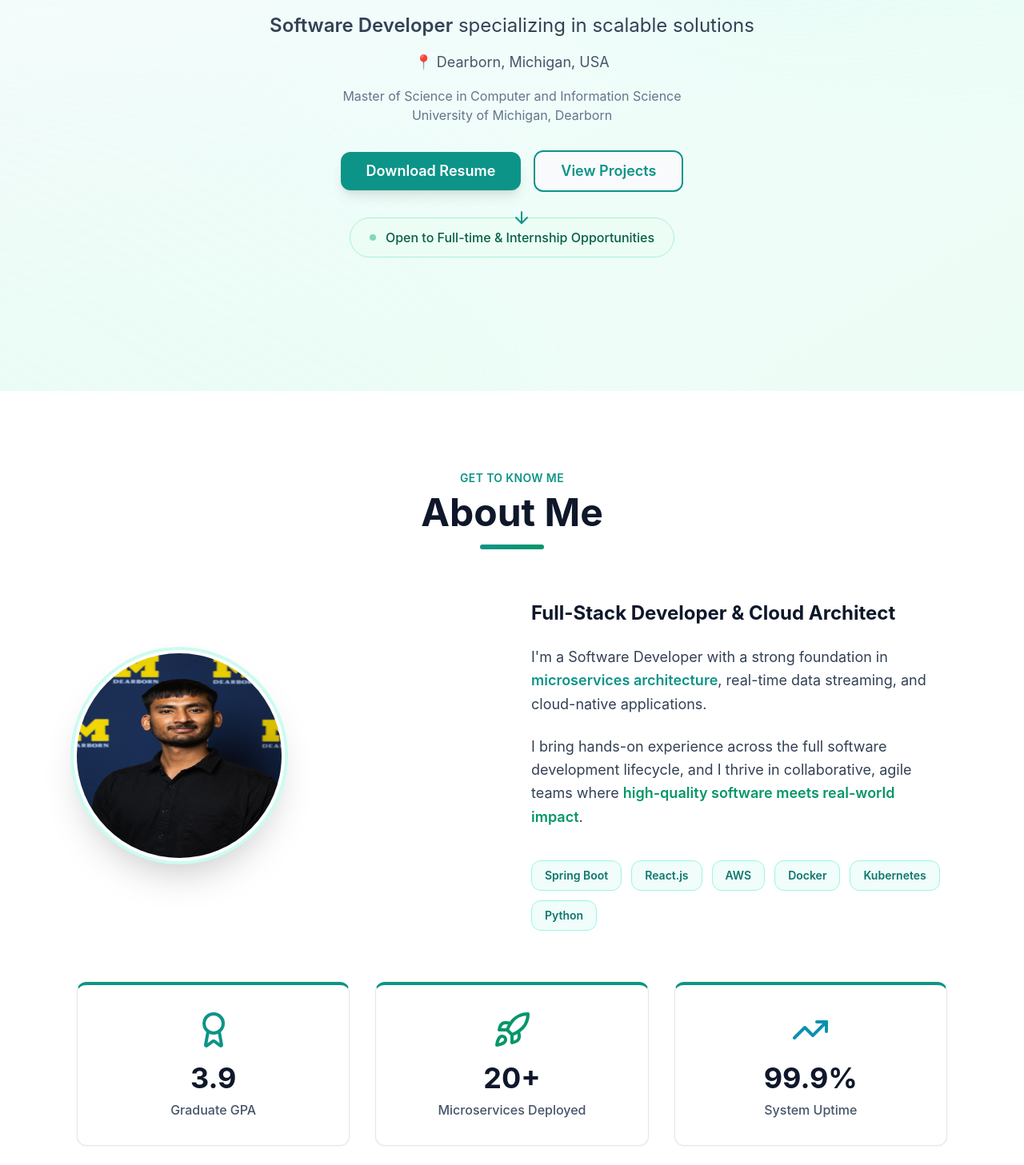
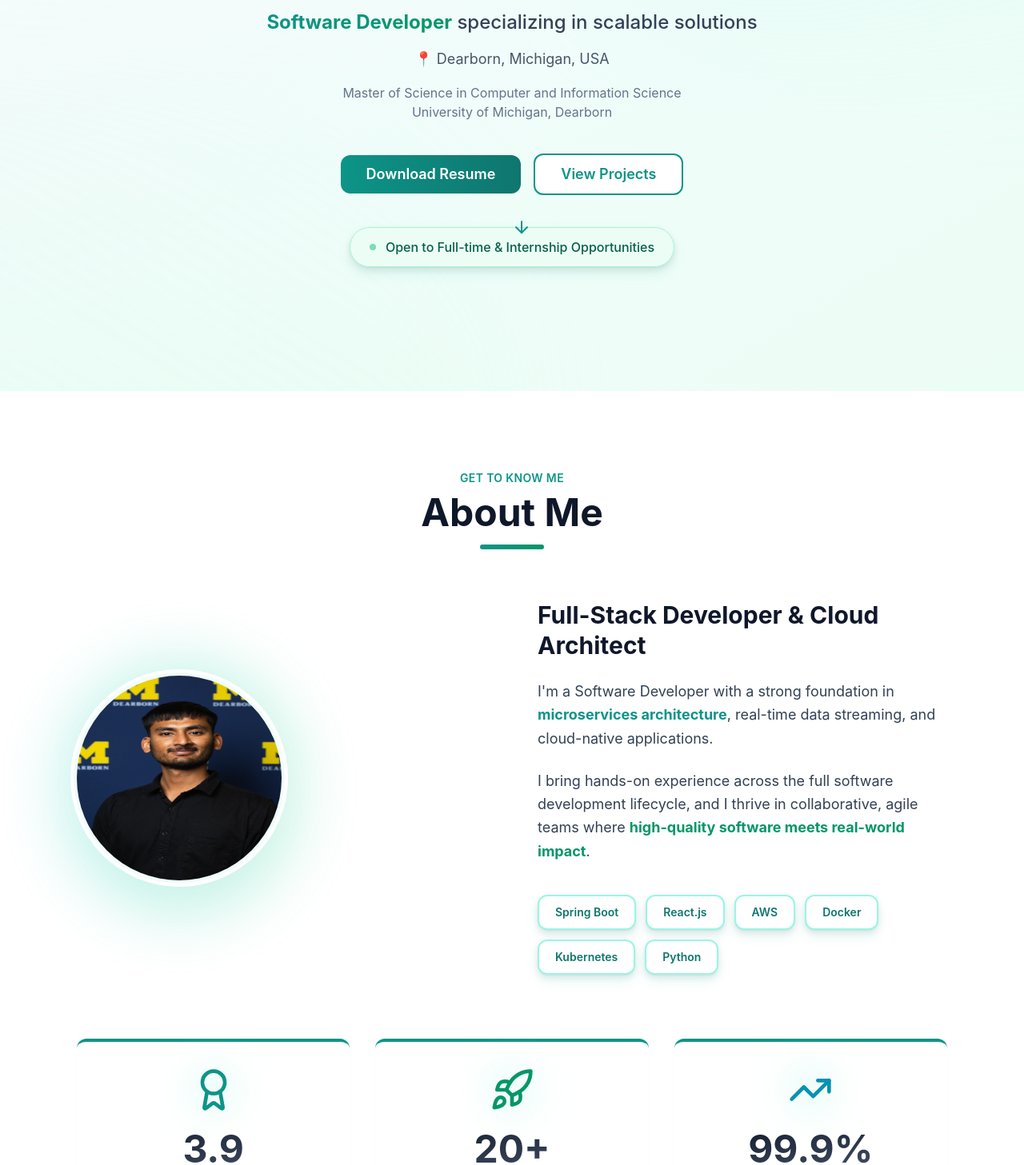
Before and after one commit to neeraj3071/neeraj-saini-portfolio-hub, a React (Vite) app: page / in a window 1280 px wide. Shown: the part 311-1768 px from the top of the page at 80% size. Built offline with nearby package versions, Linux system fonts and the light colour scheme.

Commit message:
Add 3D effects and alignment
Apply 3D effects and proper alignment to the website elements.

```diff
--- a/src/components/About.tsx
+++ b/src/components/About.tsx
@@ -19,29 +19,32 @@ const About = () => {
           <div className="w-20 h-1.5 bg-gradient-to-r from-teal-600 to-emerald-600 mx-auto rounded-full animate-slide-in-right"></div>
         </div>
 
-        <div className="grid lg:grid-cols-2 gap-12 items-center mb-16">
+        <div className="grid lg:grid-cols-2 gap-16 items-center mb-20 perspective-1000">
           <div className="flex flex-col items-center lg:items-start animate-fade-in-up">
-            <Avatar className="w-64 h-64 mb-6 ring-4 ring-teal-100 ring-offset-4 shadow-2xl hover:scale-105 transition-transform duration-300">
-              <AvatarImage src={profilePhoto} alt="Neeraj Randhir Singh Saini" />
-              <AvatarFallback>NS</AvatarFallback>
-            </Avatar>
+            <div className="relative group">
+              <div className="absolute -inset-4 bg-gradient-to-r from-teal-400 to-emerald-400 rounded-full blur-2xl opacity-30 group-hover:opacity-50 transition-opacity"></div>
+              <Avatar className="relative w-64 h-64 mb-6 ring-4 ring-white ring-offset-4 ring-offset-teal-50 shadow-3d shadow-3d-hover hover:scale-105 transition-all duration-500 card-3d backface-hidden">
+                <AvatarImage src={profilePhoto} alt="Neeraj Randhir Singh Saini" />
+                <AvatarFallback>NS</AvatarFallback>
+              </Avatar>
+            </div>
           </div>
 
           <div className="space-y-6 animate-fade-in-up animation-delay-200">
-            <h3 className="text-2xl font-bold text-slate-900">Full-Stack Developer & Cloud Architect</h3>
+            <h3 className="text-3xl font-bold text-slate-900 leading-tight">Full-Stack Developer & Cloud Architect</h3>
             <p className="text-lg text-slate-700 leading-relaxed">
-              I'm a Software Developer with a strong foundation in <span className="font-semibold text-teal-600">microservices architecture</span>,
+              I'm a Software Developer with a strong foundation in <span className="font-bold text-teal-600">microservices architecture</span>,
               real-time data streaming, and cloud-native applications.
             </p>
             <p className="text-lg text-slate-700 leading-relaxed">
               I bring hands-on experience across the full software development lifecycle, and I thrive in
-              collaborative, agile teams where <span className="font-semibold text-emerald-600">high-quality software meets real-world impact</span>.
+              collaborative, agile teams where <span className="font-bold text-emerald-600">high-quality software meets real-world impact</span>.
             </p>
             <div className="flex flex-wrap gap-3 pt-4">
               {["Spring Boot", "React.js", "AWS", "Docker", "Kubernetes", "Python"].map((tech, idx) => (
                 <span
                   key={tech}
-                  className="px-4 py-2 bg-teal-50 text-teal-700 rounded-lg text-sm font-semibold border border-teal-200 hover:bg-teal-100 transition-colors"
+                  className="px-5 py-2.5 bg-white text-teal-700 rounded-xl text-sm font-semibold border-2 border-teal-200 hover:border-teal-400 hover:bg-teal-50 transition-all duration-300 shadow-3d hover:-translate-y-1"
                   style={{ animationDelay: `${idx * 0.1}s` }}
                 >
                   {tech}
@@ -51,18 +54,21 @@ const About = () => {
           </div>
         </div>
 
-        <div className="grid md:grid-cols-3 gap-8">
+        <div className="grid md:grid-cols-3 gap-8 perspective-1000">
           {stats.map((stat, index) => {
             const Icon = stat.icon;
             return (
               <Card
                 key={stat.label}
-                className="p-8 text-center hover:shadow-xl transition-all duration-300 transform hover:-translate-y-2 border-t-4 border-t-teal-600 animate-scale-in"
+                className="p-8 text-center bg-white hover:bg-teal-50/50 transition-all duration-500 transform hover:-translate-y-3 border-0 border-t-4 border-t-teal-600 animate-scale-in shadow-3d shadow-3d-hover card-3d backface-hidden"
                 style={{ animationDelay: `${index * 0.2}s` }}
               >
-                <Icon className={`w-12 h-12 mx-auto mb-4 ${stat.color}`} />
-                <div className="text-4xl font-bold text-slate-900 mb-2">{stat.value}</div>
-                <div className="text-slate-600 font-medium">{stat.label}</div>
+                <div className="relative inline-block mb-4">
+                  <div className="absolute inset-0 bg-teal-100 rounded-2xl blur-xl opacity-50"></div>
+                  <Icon className={`relative w-14 h-14 ${stat.color}`} />
+                </div>
+                <div className="text-5xl font-bold text-slate-900 mb-3 bg-gradient-to-br from-slate-900 to-slate-600 bg-clip-text text-transparent">{stat.value}</div>
+                <div className="text-slate-600 font-semibold text-base">{stat.label}</div>
               </Card>
             );
           })}
--- a/src/components/Contact.tsx
+++ b/src/components/Contact.tsx
@@ -65,13 +65,13 @@ const Contact = () => {
         </div>
 
         <div className="max-w-4xl mx-auto">
-          <div className="grid md:grid-cols-2 gap-6 mb-12">
+          <div className="grid md:grid-cols-2 gap-6 mb-12 perspective-1000">
             {contactInfo.map((info, index) => {
               const Icon = info.icon;
               return (
                 <Card
                   key={index}
-                  className="bg-white/10 backdrop-blur-sm border-white/20 p-6 hover:bg-white/15 transition-all duration-300 transform hover:scale-105 animate-scale-in"
+                  className="bg-white/10 backdrop-blur-sm border-white/20 p-6 hover:bg-white/15 transition-all duration-500 transform hover:-translate-y-2 animate-scale-in shadow-3d card-3d backface-hidden"
                   style={{ animationDelay: `${index * 0.1}s` }}
                 >
                   <a
@@ -99,7 +99,7 @@ const Contact = () => {
             <Button
               onClick={handleDownloadResume}
               size="lg"
-              className="bg-gradient-to-r from-teal-500 to-emerald-500 hover:from-teal-600 hover:to-emerald-600 text-white px-10 py-6 text-lg font-semibold rounded-xl transition-all duration-300 transform hover:scale-105 shadow-lg hover:shadow-2xl animate-glow"
+              className="bg-gradient-to-r from-teal-500 to-emerald-500 hover:from-teal-600 hover:to-emerald-600 text-white px-10 py-6 text-lg font-semibold rounded-xl transition-all duration-300 transform hover:scale-105 hover:-translate-y-1 shadow-3d shadow-3d-hover animate-glow"
             >
               <Download className="w-5 h-5 mr-2" />
               Download Resume
--- a/src/components/Experience.tsx
+++ b/src/components/Experience.tsx
@@ -74,7 +74,7 @@ const Experience = () => {
 
                 <div className={`lg:grid lg:grid-cols-2 lg:gap-12 ${index % 2 === 0 ? '' : 'lg:grid-flow-dense'}`}>
                   <div className={index % 2 === 0 ? '' : 'lg:col-start-2'}>
-                    <div className="bg-gradient-to-br from-white to-slate-50 rounded-2xl p-8 shadow-lg hover:shadow-2xl transition-all duration-500 border border-slate-100">
+                    <div className="bg-gradient-to-br from-white to-slate-50 rounded-2xl p-8 transition-all duration-500 border border-slate-100 shadow-3d shadow-3d-hover card-3d backface-hidden transform hover:-translate-y-2">
                       <div className="flex items-start gap-4 mb-4">
                         <div className={`w-12 h-12 rounded-xl bg-gradient-to-br ${exp.gradient} flex items-center justify-center shadow-lg flex-shrink-0`}>
                           <Briefcase className="w-6 h-6 text-white" />
--- a/src/components/Hero.tsx
+++ b/src/components/Hero.tsx
@@ -20,10 +20,10 @@ const Hero = () => {
       id="home"
       className="min-h-screen flex items-center justify-center bg-gradient-to-br from-slate-50 via-teal-50 to-emerald-50 relative overflow-hidden"
     >
-      {/* Decorative elements */}
-      <div className="absolute inset-0 overflow-hidden">
-        <div className="absolute -top-1/2 -right-1/2 w-full h-full bg-gradient-to-br from-teal-100/30 to-transparent rounded-full blur-3xl"></div>
-        <div className="absolute -bottom-1/2 -left-1/2 w-full h-full bg-gradient-to-tr from-emerald-100/30 to-transparent rounded-full blur-3xl"></div>
+      {/* Decorative elements with 3D depth */}
+      <div className="absolute inset-0 overflow-hidden perspective-1000">
+        <div className="absolute -top-1/2 -right-1/2 w-full h-full bg-gradient-to-br from-teal-100/30 to-transparent rounded-full blur-3xl transform-gpu"></div>
+        <div className="absolute -bottom-1/2 -left-1/2 w-full h-full bg-gradient-to-tr from-emerald-100/30 to-transparent rounded-full blur-3xl transform-gpu"></div>
       </div>
 
       <div className="max-w-5xl mx-auto px-4 sm:px-6 lg:px-8 text-center relative z-10">
@@ -34,17 +34,17 @@ const Hero = () => {
               : "opacity-0 translate-y-10"
           }`}
         >
-          <div className="inline-block mb-6 px-4 py-2 bg-teal-100 rounded-full animate-fade-in">
+          <div className="inline-block mb-6 px-6 py-3 bg-teal-100/80 backdrop-blur-sm rounded-full shadow-3d animate-fade-in">
             <span className="text-teal-800 font-semibold text-sm">👋 Welcome to my portfolio</span>
           </div>
 
-          <h1 className="text-5xl md:text-7xl font-bold mb-6 text-slate-900 animate-fade-in">
-            Neeraj Randhir <span className="text-teal-600">Singh Saini</span>
+          <h1 className="text-5xl md:text-7xl font-bold mb-6 text-slate-900 animate-fade-in leading-tight">
+            Neeraj Randhir <span className="text-teal-600 inline-block transform hover:scale-105 transition-transform">Singh Saini</span>
           </h1>
 
-          <div className="max-w-3xl mx-auto space-y-4 mb-8">
-            <p className="text-xl md:text-2xl text-slate-700 animate-fade-in-up animation-delay-200">
-              <span className="font-semibold">Software Developer</span> specializing in scalable solutions
+          <div className="max-w-3xl mx-auto space-y-4 mb-10">
+            <p className="text-xl md:text-2xl text-slate-700 animate-fade-in-up animation-delay-200 font-medium">
+              <span className="font-bold bg-gradient-to-r from-teal-600 to-emerald-600 bg-clip-text text-transparent">Software Developer</span> specializing in scalable solutions
             </p>
             <p className="text-lg text-slate-600 animate-fade-in-up animation-delay-400">
               📍 Dearborn, Michigan, USA
@@ -55,11 +55,11 @@ const Hero = () => {
             </p>
           </div>
 
-          <div className="flex flex-col sm:flex-row gap-4 justify-center items-center mb-8 animate-scale-in animation-delay-800">
+          <div className="flex flex-col sm:flex-row gap-4 justify-center items-center mb-10 animate-scale-in animation-delay-800 perspective-1000">
             <Button
               onClick={handleDownloadResume}
               size="lg"
-              className="bg-teal-600 hover:bg-teal-700 text-white px-8 py-6 text-lg font-semibold rounded-xl transition-all duration-300 transform hover:scale-105 shadow-lg hover:shadow-xl"
+              className="bg-gradient-to-r from-teal-600 to-teal-700 hover:from-teal-700 hover:to-teal-800 text-white px-8 py-6 text-lg font-semibold rounded-xl transition-all duration-300 transform hover:scale-105 hover:-translate-y-1 shadow-3d shadow-3d-hover"
             >
               Download Resume
             </Button>
@@ -67,13 +67,13 @@ const Hero = () => {
               variant="outline"
               size="lg"
               onClick={() => document.querySelector('#projects')?.scrollIntoView({ behavior: 'smooth' })}
-              className="border-2 border-teal-600 text-teal-600 hover:bg-teal-50 px-8 py-6 text-lg font-semibold rounded-xl transition-all duration-300"
+              className="border-2 border-teal-600 text-teal-600 hover:bg-teal-50 bg-white px-8 py-6 text-lg font-semibold rounded-xl transition-all duration-300 transform hover:scale-105 hover:-translate-y-1 shadow-3d shadow-3d-hover"
             >
               View Projects
             </Button>
           </div>
 
-          <div className="inline-flex items-center gap-3 px-6 py-3 bg-emerald-50 rounded-full border border-emerald-200 animate-fade-in-up animation-delay-1000">
+          <div className="inline-flex items-center gap-3 px-6 py-3 bg-emerald-50/80 backdrop-blur-sm rounded-full border border-emerald-200 shadow-3d animate-fade-in-up animation-delay-1000">
             <div className="w-2 h-2 bg-emerald-500 rounded-full animate-pulse"></div>
             <span className="text-emerald-800 font-medium">Open to Full-time & Internship Opportunities</span>
           </div>
--- a/src/components/Projects.tsx
+++ b/src/components/Projects.tsx
@@ -102,11 +102,11 @@ const Projects = () => {
           <p className="text-slate-600 mt-4 max-w-2xl mx-auto">Innovative solutions across full-stack development, AI, IoT, and cloud computing</p>
         </div>
 
-        <div className="grid grid-cols-1 md:grid-cols-2 lg:grid-cols-3 gap-8">
+        <div className="grid grid-cols-1 md:grid-cols-2 lg:grid-cols-3 gap-8 perspective-1000">
           {projects.map((project, index) => (
             <div
               key={index}
-              className="group bg-white rounded-2xl overflow-hidden shadow-lg hover:shadow-2xl transition-all duration-500 transform hover:-translate-y-3 border border-slate-100 animate-fade-in-up"
+              className="group bg-white rounded-2xl overflow-hidden transition-all duration-500 transform hover:-translate-y-4 border border-slate-100 animate-fade-in-up shadow-3d shadow-3d-hover card-3d backface-hidden"
               style={{ animationDelay: `${index * 0.1}s` }}
             >
               {/* Header with gradient */}
--- a/src/components/Skills.tsx
+++ b/src/components/Skills.tsx
@@ -49,13 +49,13 @@ const Skills = () => {
           <div className="w-20 h-1.5 bg-gradient-to-r from-teal-600 to-emerald-600 mx-auto rounded-full animate-slide-in-right"></div>
         </div>
 
-        <div className="grid md:grid-cols-2 lg:grid-cols-3 gap-8">
+        <div className="grid md:grid-cols-2 lg:grid-cols-3 gap-8 perspective-1000">
           {skillCategories.map((category, index) => {
             const Icon = category.icon;
             return (
               <div
                 key={category.title}
-                className="bg-white rounded-2xl p-8 shadow-lg hover:shadow-2xl transition-all duration-500 transform hover:-translate-y-3 border border-slate-100 animate-fade-in-up"
+                className="bg-white rounded-2xl p-8 transition-all duration-500 transform hover:-translate-y-4 border border-slate-100 animate-fade-in-up shadow-3d shadow-3d-hover card-3d backface-hidden"
                 style={{ animationDelay: `${index * 0.1}s` }}
               >
                 <div className="flex items-center mb-6">
--- a/src/index.css
+++ b/src/index.css
@@ -131,4 +131,40 @@
   .animation-delay-4000 {
     animation-delay: 4s;
   }
+
+  /* 3D Effect Utilities */
+  .card-3d {
+    transform-style: preserve-3d;
+    transition: transform 0.6s cubic-bezier(0.23, 1, 0.32, 1);
+  }
+
+  .card-3d:hover {
+    transform: translateY(-8px) rotateX(5deg) rotateY(5deg);
+  }
+
+  .shadow-3d {
+    box-shadow:
+      0 1px 2px rgba(0, 0, 0, 0.05),
+      0 4px 8px rgba(0, 0, 0, 0.08),
+      0 8px 16px rgba(20, 184, 166, 0.1);
+  }
+
+  .shadow-3d-hover {
+    transition: box-shadow 0.3s ease;
+  }
+
+  .shadow-3d-hover:hover {
+    box-shadow:
+      0 4px 8px rgba(0, 0, 0, 0.08),
+      0 12px 24px rgba(0, 0, 0, 0.12),
+      0 20px 40px rgba(20, 184, 166, 0.15);
+  }
+
+  .perspective-1000 {
+    perspective: 1000px;
+  }
+
+  .backface-hidden {
+    backface-visibility: hidden;
+  }
 }
```
